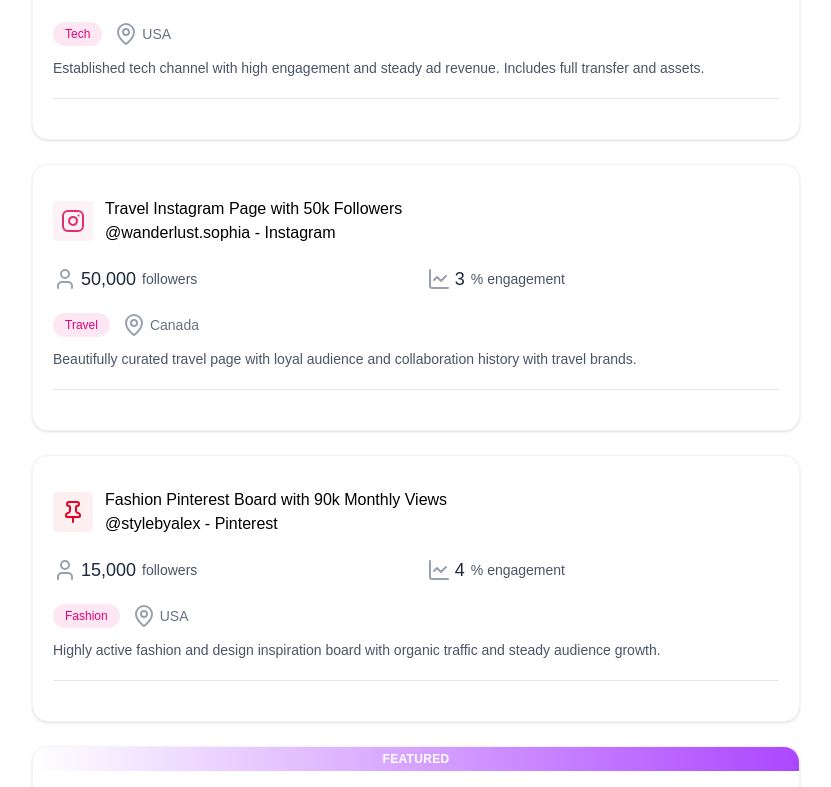
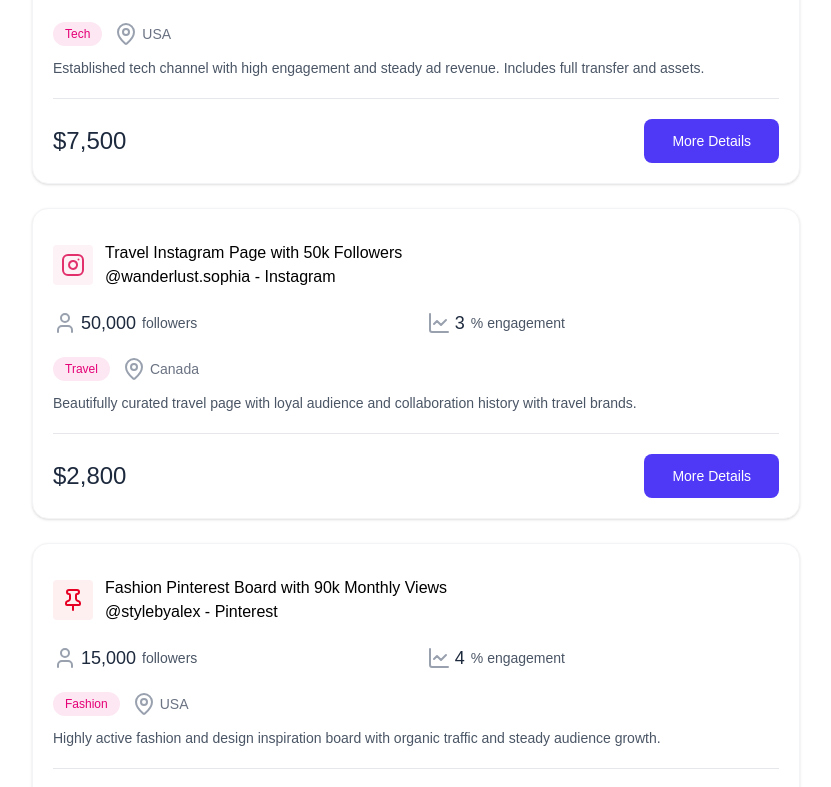
Before and after one commit to waibaBikash/Flipearn, a React (Vite) app in the folder client/: page / in a window 1280 px wide. Shown: the part 887-1674 px from the top of the page, without its empty margins (224-1055 px from the left). Built offline with nearby package versions, Linux system fonts and the light colour scheme; no server answers; a web font is replaced by a local one.

Commit message:
feat: add navigation and price display in ListingCard component

```diff
--- a/client/src/components/ListingCard.jsx
+++ b/client/src/components/ListingCard.jsx
@@ -1,8 +1,11 @@
 import React from 'react'
 import { platformIcons } from '../assets/assets';
 import { BadgeCheck, LineChart, MapPin, User } from 'lucide-react';
+import { useNavigate } from 'react-router-dom';
 
 const ListingCard = ({listing}) => {
+
+  const navigate = useNavigate();
 
   const currency = import.meta.env.VITE_CURRENCY || '$';
 
@@ -66,6 +69,18 @@ const ListingCard = ({listing}) => {
       <p className='text-sm text-gray-600 mb-4 line-clamp-2'>{listing.description}</p>
 
       <hr className='my-5 border-gray-200' />
+
+      {/* Footer */}
+      <div className='flex items-center justify-between'>
+         <div className='flex items-baseline'>
+            <span className='text-2xl font-medium text-slate-800'>
+               {currency}{listing.price.toLocaleString()}
+            </span>
+         </div>
+           <button onClick={()=> {navigate(`/listing/${listing.id}`); scrollTo(0,0)}} className='px-7 py-3 bg-indigo-600 text-white text-sm rounded-lg hover:bg-indigo-700 transition'>
+             More Details
+           </button>
+      </div>
    </div>
     </div>
   )
```
